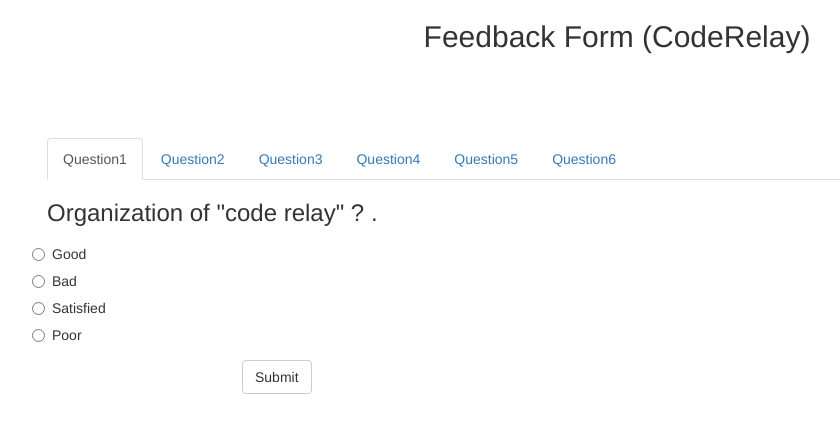
After one commit to upa8/Polaris2k16, a PHP site: page /feedback/coderelay.php in a window 1280 px wide. The commit adds this page. Shown: the top 433 px of the page, without its empty margins (23-863 px from the left). Run offline with PHP 8.4, Linux system fonts and the light colour scheme.

Commit message:
feedback form for coderelay and lordofstage

```diff
--- a/codeRelay/inc/header.inc.php
+++ b/codeRelay/inc/header.inc.php
@@ -1,4 +1,5 @@
 <?php require_once("connect.inc.php");
+  ob_start();
   session_start();
 ?>
 <html>
--- a/codeRelay/leaderboard.php
+++ b/codeRelay/leaderboard.php
@@ -1,10 +1,12 @@
 <?php
 	require_once("inc/header.inc.php");
 	/*send the user to login.php if he is not loggedin*/
+	/*
 	if(!isset($_SESSION['id'])){
 		header("Location: login.php");
 		exit();
 	}
+	*/
 ?>
 	<div class="container">
 		<?php
--- a/codeRelay/register.php
+++ b/codeRelay/register.php
@@ -1,10 +1,12 @@
 <?php require_once("inc/header.inc.php");
 
 	/*send user to index.php if he is logedin*/
+	/*
 	if(isset($_SESSION['id'])){
 		header("Location: index.php");
 		exit();
 	}
+	*/
 ?>
 <div class="container">
 	<div class="form-container">
--- /dev/null
+++ b/feedback/coderelay.php
@@ -0,0 +1,143 @@
+<!DOCTYPE html>
+<html lang="en">
+<head>
+  <title>Polaris</title>
+  <meta charset="utf-8">
+  <meta name="viewport" content="width=device-width, initial-scale=1">
+  <link rel="stylesheet" href="http://maxcdn.bootstrapcdn.com/bootstrap/3.3.6/css/bootstrap.min.css">
+  <script src="https://ajax.googleapis.com/ajax/libs/jquery/1.12.0/jquery.min.js"></script>
+  <script src="http://maxcdn.bootstrapcdn.com/bootstrap/3.3.6/js/bootstrap.min.js"></script>
+</head>
+<body>
+
+<div class="container">
+  <center>
+    <h2>Feedback Form (CodeRelay)</h2>
+  </center>
+  <br>
+  <br>
+  <h5>
+
+
+  <br>
+
+  </h5>
+  <?php
+
+  ?>
+
+  <form class="form-horizontal" role="form" action="success.php" method="post">
+      <ul class="nav nav-tabs">
+        <li class="active"><a data-toggle="tab" href="#home">Question1</a></li>
+        <li><a data-toggle="tab" href="#menu1">Question2</a></li>
+        <li><a data-toggle="tab" href="#menu2">Question3</a></li>
+        <li><a data-toggle="tab" href="#menu3">Question4</a></li>
+        <li><a data-toggle="tab" href="#menu4">Question5</a></li>
+        <li><a data-toggle="tab" href="#menu5">Question6</a></li>
+
+      </ul>
+
+      <div class="tab-content">
+        <div id="home" class="tab-pane fade in active">
+          <h3>Organization of "code relay" ? .</h3>
+          <div class="form-group">
+            <label class="control-label col-sm-2" for="question1"></label>
+              <div class="radio">
+                <label><input type="radio" name="question1_op" value="4">Good</label>
+              </div>
+              <div class="radio">
+                <label><input type="radio" name="question1_op" value="3">Bad</label>
+              </div>
+              <div class="radio">
+                <label><input type="radio" name="question1_op" value="2">Satisfied</label>
+              </div>
+              <div class="radio">
+                <label><input type="radio" name="question1_op" value="1">Poor</label>
+              </div>
+
+          </div>
+        </div>
+        <div id="menu1" class="tab-pane fade">
+          <h3>Quality of problem statements . </h3>
+          <div class="form-group">
+            <label class="control-label col-sm-2" for="question2"></label>
+            <div class="radio">
+                <label><input type="radio" name="question2_op" value="4">Excellent</label>
+              </div>
+              <div class="radio">
+                <label><input type="radio" name="question2_op" value="3">Good</label>
+              </div>
+              <div class="radio">
+                <label><input type="radio" name="question2_op" value="2">Average </label>
+              </div>
+              <div class="radio">
+                <label><input type="radio" name="question2_op" value="1">Poor</label>
+              </div>
+          </div>
+        </div>
+        <div id="menu2" class="tab-pane fade">
+          <h3>  Real time use and application of experience gained here  .</h3>
+          <div class="form-group">
+            <label class="control-label col-sm-2" for="question3"></label>
+              <div class="radio">
+                <label><input type="radio" name="question3_op" value="4">Useful</label>
+              </div>
+              <div class="radio">
+                <label><input type="radio" name="question3_op" value="3">Not useful</label>
+              </div>
+              <div class="radio">
+                <label><input type="radio" name="question3_op" value="2">Not sure</label>
+              </div>
+              <div class="radio">
+                <label><input type="radio" name="question3_op" value="1">Disagree</label>
+              </div>
+          </div>
+        </div>
+        <div id="menu3" class="tab-pane fade">
+          <h3>Overall experience .</h3>
+          <div class="form-group">
+            <label class="control-label col-sm-2" for="question4"></label>
+
+              <div class="radio">
+                <label><input type="radio" name="question4_op" value="4">Excellent</label>
+              </div>
+              <div class="radio">
+                <label><input type="radio" name="question4_op" value="3">Good</label>
+              </div>
+              <div class="radio">
+                <label><input type="radio" name="question4_op" value="2">Average</label>
+              </div>
+              <div class="radio">
+                <label><input type="radio" name="question4_op" value="1">Poor</label>
+              </div>
+          </div>
+        </div>
+        <div id="menu4" class="tab-pane fade">
+          <h3>What could have been done to improve the CodeRelay?</h3>
+          <div class="form-group">
+            <label class="control-label col-sm-2" for="question5"></label>
+              <textarea class="form-control" rows="5" id="question5" name="question5" required></textarea>
+          </div>
+        </div>
+        <div id="menu5" class="tab-pane fade">
+          <h3>Additional Comments or suggestions</h3>
+          <div class="form-group">
+            <label class="control-label col-sm-2" for="question6"></label>
+              <textarea class="form-control" rows="5" id="question6" name="question6" required></textarea>
+          </div>
+          <div class="form-group">
+              <input type="hidden" class="form-control"  id="workshop" name="workshop" value="4" required></input>
+          </div>
+        </div>
+      </div>
+      <div class="form-group">
+      <div class="col-sm-offset-2 col-sm-10">
+        <button type="submit" class="btn btn-default">Submit</button>
+      </div>
+    </div>
+  </form>
+
+</div>
+
+</body>
+</html>
```
Also changed, not shown: feedback/lordofstage.php (added, +143 -0 lines), tools/documentation.txt (+1 -51 lines).
